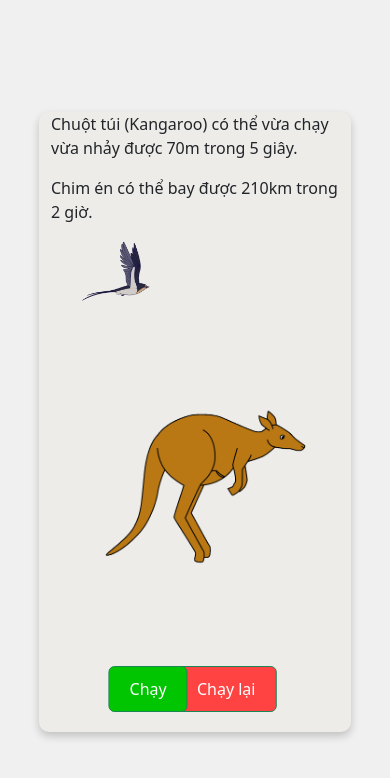
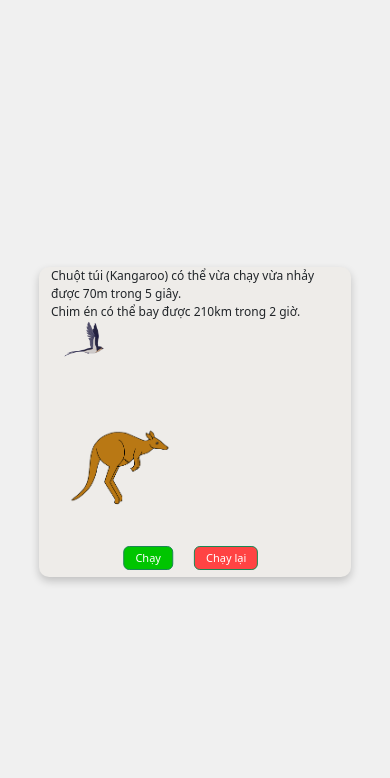
Before and after one commit to maithanhson0910/speed, a plain HTML site: page index.html in a window 390 px wide. Drawn offline with nearby package versions, Linux system fonts and the light colour scheme.

Commit message:
update for phone pixel

```diff
--- a/css/styles.css
+++ b/css/styles.css
@@ -10,11 +10,15 @@ body {
 .container {
     position: relative;
     width: 80%;
-    height: 620px; /* Điều chỉnh chiều cao nếu cần */
+    height: 620px;
+    /* Điều chỉnh chiều cao nếu cần */
     margin: 20px;
-    background-size: cover; /* Đảm bảo hình nền phủ toàn bộ phần tử */
-    border-radius: 10px; /* Tùy chọn làm tròn các góc */
-    box-shadow: 0 4px 8px rgba(0, 0, 0, 0.2); /* Tùy chọn thêm bóng đổ */
+    background-size: cover;
+    /* Đảm bảo hình nền phủ toàn bộ phần tử */
+    border-radius: 10px;
+    /* Tùy chọn làm tròn các góc */
+    box-shadow: 0 4px 8px rgba(0, 0, 0, 0.2);
+    /* Tùy chọn thêm bóng đổ */
     background-color: #eeece9;
     overflow: hidden;
 }
@@ -25,7 +29,8 @@ img {
 }
 
 #kangaroo {
-    top: 240px; /* Đặt vị trí của chim én nếu cần */
+    top: 240px;
+    /* Đặt vị trí của chim én nếu cần */
     left: 0;
     width: 350px;
 }
@@ -37,7 +42,8 @@ img {
 
 #restart {
     position: absolute;
-    bottom: 20px; /* Đặt vị trí của nút Restart nếu cần */
+    bottom: 20px;
+    /* Đặt vị trí của nút Restart nếu cần */
     left: 60%;
     transform: translateX(-50%);
     padding: 10px 20px;
@@ -49,7 +55,8 @@ img {
 
 #run {
     position: absolute;
-    bottom: 20px; /* Đặt vị trí của nút Restart nếu cần */
+    bottom: 20px;
+    /* Đặt vị trí của nút Restart nếu cần */
     left: 35%;
     transform: translateX(-50%);
     padding: 10px 20px;
@@ -64,3 +71,45 @@ img {
     height: auto;
     margin-top: 12%;
 }
+
+@media (max-width: 670px) {
+    #grass {
+        margin-top: 23% !important;
+    }
+}
+
+@media (max-width: 932px) {
+    .container {
+        height: 310px;
+    }
+
+    #grass {
+        margin-top: 17%;
+    }
+
+    #swallow {
+        width: 100px;
+    }
+
+    #kangaroo {
+        top: 135px;
+        width: 170px;
+    }
+
+    #restart, #run {
+        padding: 3px 11px;
+        font-size: 11px;
+        bottom: 7px;
+    }
+
+    p {
+        font-size: 12px;
+        margin-bottom: unset;
+    }
+}
+
+@media (min-width: 1024px) {
+    #grass {
+        margin-top: 36%;
+    }
+}
```
